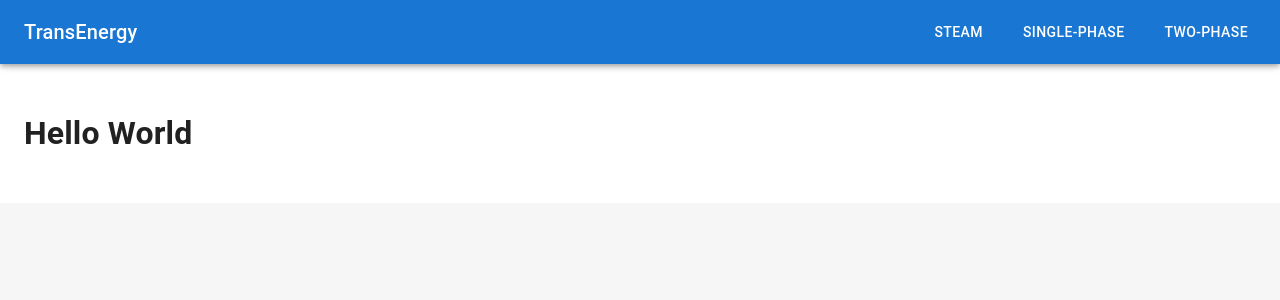
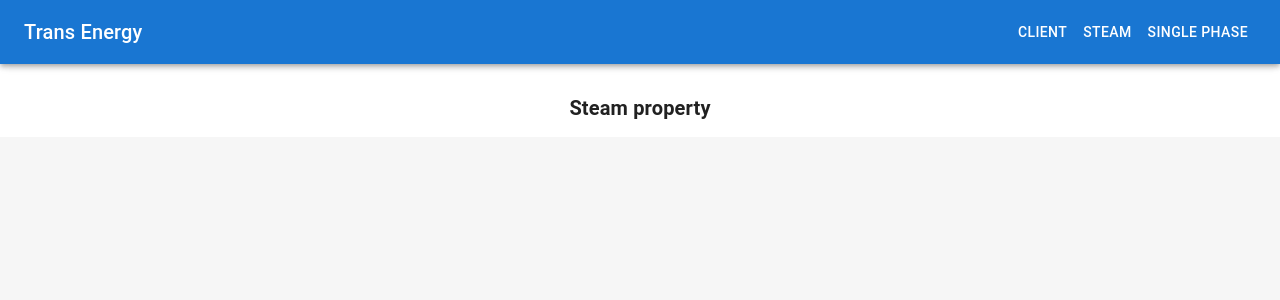
Before and after one commit to chiuwenyu/TransE-App, a React (Vite) app: page /steam in a window 1280 px wide. Shown: the top 300 px of the page. Built offline with nearby package versions, Linux system fonts and the light colour scheme.

Commit message:
modify the Header and Router and Client area

```diff
--- a/package.json
+++ b/package.json
@@ -19,6 +19,7 @@
     "@tauri-apps/api": "^1",
     "react": "^18.2.0",
     "react-dom": "^18.2.0",
+    "react-router-dom": "^6.22.3",
     "styled-components": "^6.1.8"
   },
   "devDependencies": {
--- a/src-tauri/tauri.conf.json
+++ b/src-tauri/tauri.conf.json
@@ -21,7 +21,7 @@
       {
         "title": "TransEnergy App",
         "width": 1500,
-        "height": 900,
+        "height": 800,
         "resizable": true,
         "center": true
       }
--- a/src/App.tsx
+++ b/src/App.tsx
@@ -1,8 +1,12 @@
 import { useState } from "react";
 import { invoke } from "@tauri-apps/api/tauri";
-import DrawerAppBar from "./Components/DrawerAppBar";
 import "./App.css";
-import { Box, Toolbar } from "@mui/material";
+import { Box, Grid } from "@mui/material";
+import { Header } from "./Components/Header";
+import { Outlet, Route, Routes } from "react-router-dom";
+import { ClientPage } from "./Components/ClientPage";
+import { SinglePhase } from "./Components/SinglePhase";
+import { Steam } from "./Components/Steam";
 
 function App() {
   const [greetMsg, setGreetMsg] = useState("");
@@ -14,13 +18,31 @@ function App() {
   }
 
   return (
-    <div>
-      <DrawerAppBar />
-      <Box component="main" sx={{ p: 3 }}>
-        <Toolbar />
-        <h1>Hello World</h1>
-      </Box>
-    </div>
+    <>
+      <Header />
+      <Grid
+        container
+        justifyContent="center"
+        sx={{
+          bgcolor: "background.default",
+          pl: 0,
+          pt: 10,
+          fontSize: "10px",
+          // minHeight: "100vh",
+        }}
+      >
+        <Grid item>
+          <Box>
+            <Routes>
+              <Route path="/" element={<ClientPage />} />
+              <Route path="/steam" element={<Steam />} />
+              <Route path="/singlephase" element={<SinglePhase />} />
+            </Routes>
+            <Outlet />
+          </Box>
+        </Grid>
+      </Grid>
+    </>
   );
 }
 
--- /dev/null
+++ b/src/Components/ClientPage.tsx
@@ -0,0 +1,7 @@
+export const ClientPage = () => {
+  return (
+    <>
+      <h1>Client Page</h1>
+    </>
+  );
+};
--- a/src/Components/DrawerAppBar.tsx
+++ b/src/Components/Header.tsx
@@ -1,34 +1,33 @@
-import * as React from "react";
-import AppBar from "@mui/material/AppBar";
-import Box from "@mui/material/Box";
-import CssBaseline from "@mui/material/CssBaseline";
-import Divider from "@mui/material/Divider";
-import Drawer from "@mui/material/Drawer";
-import IconButton from "@mui/material/IconButton";
-import List from "@mui/material/List";
-import ListItem from "@mui/material/ListItem";
+import { useState } from "react";
+import {
+  AppBar,
+  Box,
+  Button,
+  CssBaseline,
+  Divider,
+  Drawer,
+  IconButton,
+  List,
+  ListItem,
+  Toolbar,
+  Typography,
+} from "@mui/material";
+import MenuIcon from "@mui/icons-material/Menu";
 import ListItemButton from "@mui/material/ListItemButton";
 import ListItemText from "@mui/material/ListItemText";
-import MenuIcon from "@mui/icons-material/Menu";
-import Toolbar from "@mui/material/Toolbar";
-import Typography from "@mui/material/Typography";
-import Button from "@mui/material/Button";
-import { Container } from "@mui/material";
 
-interface Props {
-  /**
-   * Injected by the documentation to work in an iframe.
-   * You won't need it on your project.
-   */
-  window?: () => Window;
-}
+import { NavLink } from "react-router-dom";
+
+const Links = [
+  { titlePage: "Client", path: "/" },
+  { titlePage: "Steam", path: "/Steam" },
+  { titlePage: "Single Phase", path: "/SinglePhase" },
+];
 
 const drawerWidth = 240;
-const navItems = ["Steam", "Single-Phase", "Two-Phase"];
 
-export default function DrawerAppBar(props: Props) {
-  const { window } = props;
-  const [mobileOpen, setMobileOpen] = React.useState(false);
+export const Header = () => {
+  const [mobileOpen, setMobileOpen] = useState(false);
 
   const handleDrawerToggle = () => {
     setMobileOpen((prevState) => !prevState);
@@ -41,19 +40,16 @@ export default function DrawerAppBar(props: Props) {
       </Typography>
       <Divider />
       <List>
-        {navItems.map((item) => (
-          <ListItem key={item} disablePadding>
+        {Links.map((item) => (
+          <ListItem key={item.titlePage} disablePadding>
             <ListItemButton sx={{ textAlign: "center" }}>
-              <ListItemText primary={item} />
+              <ListItemText primary={item.titlePage} />
             </ListItemButton>
           </ListItem>
         ))}
       </List>
     </Box>
   );
-
-  const container =
-    window !== undefined ? () => window().document.body : undefined;
 
   return (
     <Box sx={{ display: "flex" }}>
@@ -74,20 +70,21 @@ export default function DrawerAppBar(props: Props) {
             component="div"
             sx={{ flexGrow: 1, display: { xs: "none", sm: "block" } }}
           >
-            TransEnergy
+            Trans Energy
           </Typography>
           <Box sx={{ display: { xs: "none", sm: "block" } }}>
-            {navItems.map((item) => (
-              <Button key={item} sx={{ color: "#fff", ml: 3 }}>
-                {item}
-              </Button>
+            {Links.map((item) => (
+              <NavLink to={item.path}>
+                <Button key={item.titlePage} sx={{ color: "#fff" }}>
+                  {item.titlePage}
+                </Button>
+              </NavLink>
             ))}
           </Box>
         </Toolbar>
       </AppBar>
       <nav>
         <Drawer
-          container={container}
           variant="temporary"
           open={mobileOpen}
           onClose={handleDrawerToggle}
@@ -107,4 +104,4 @@ export default function DrawerAppBar(props: Props) {
       </nav>
     </Box>
   );
-}
+};
--- /dev/null
+++ b/src/Components/SinglePhase.tsx
@@ -0,0 +1,7 @@
+export const SinglePhase = () => {
+  return (
+    <>
+      <h1>Single Phase</h1>
+    </>
+  );
+};
--- /dev/null
+++ b/src/Components/Steam.tsx
@@ -0,0 +1,7 @@
+export const Steam = () => {
+  return (
+    <>
+      <h1>Steam property</h1>
+    </>
+  );
+};
--- a/src/main.tsx
+++ b/src/main.tsx
@@ -2,9 +2,12 @@ import React from "react";
 import ReactDOM from "react-dom/client";
 import App from "./App";
 import "./styles.css";
+import { BrowserRouter } from "react-router-dom";
 
 ReactDOM.createRoot(document.getElementById("root") as HTMLElement).render(
   <React.StrictMode>
-    <App />
-  </React.StrictMode>,
+    <BrowserRouter>
+      <App />
+    </BrowserRouter>
+  </React.StrictMode>
 );
```
Also changed, not shown: 1 other file (tests, documents, lock files or other folders).
